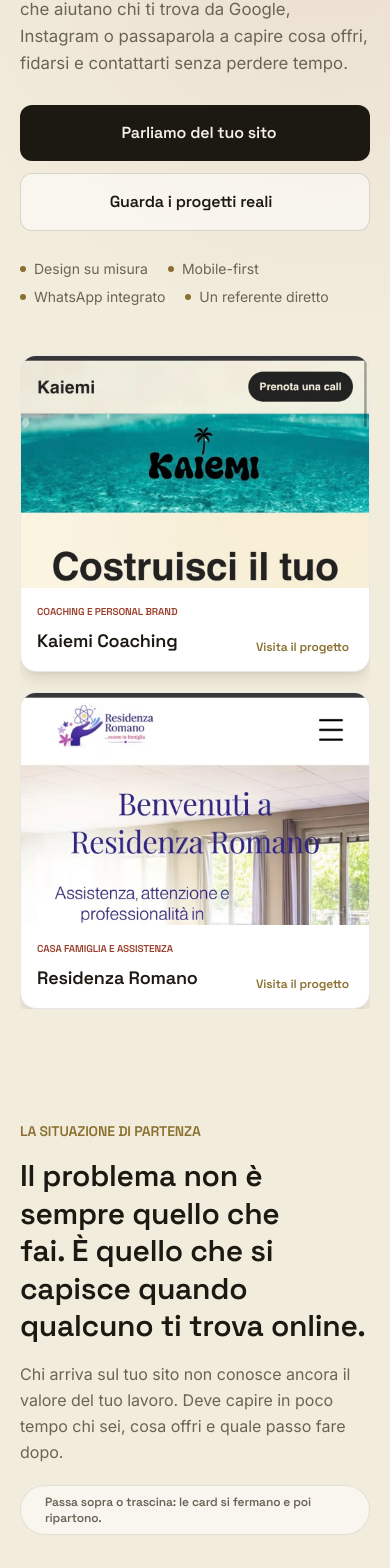
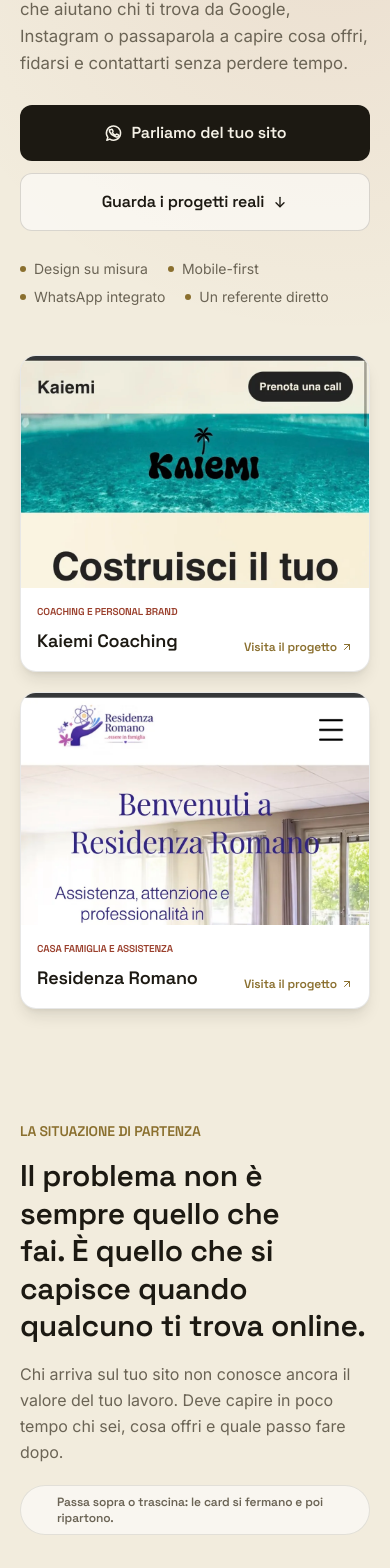
Before and after one commit to lucamontinipv-boop/Web-studio-design, a Next.js app: page / in a window 390 px wide. Shown: the part 318-1886 px from the top of the page. Built offline with nearby package versions, Linux system fonts and the light colour scheme.

Commit message:
Fix mobile layout shift

```diff
--- a/app/globals.css
+++ b/app/globals.css
@@ -597,6 +597,27 @@
   white-space: nowrap;
 }
 
+
+/* Reserve icon geometry before the deferred Tabler font stylesheet arrives.
+   The glyph can paint later without changing surrounding layout. */
+i.ti {
+  display: inline-block;
+  width: 1em;
+  min-width: 1em;
+  height: 1em;
+  flex: 0 0 1em;
+  line-height: 1;
+  text-align: center;
+  vertical-align: -0.125em;
+}
+
+i.ti::before {
+  display: block;
+  width: 100%;
+  height: 100%;
+  line-height: 1;
+}
+
 /* ================= PERFORMANCE-FIRST RENDERING ================= */
 
 /* Keep the initial viewport light. Chromium renders these sections when they
@@ -608,10 +629,6 @@
     contain-intrinsic-size: auto 900px;
   }
 
-  .hero-previews {
-    content-visibility: auto;
-    contain-intrinsic-size: auto 860px;
-  }
 }
 
 /* CSS-only marquee interaction states. */
--- a/components/Header.tsx
+++ b/components/Header.tsx
@@ -1,4 +1,23 @@
 import { nav, WHATSAPP_LINK } from "@/data/content";
+
+function WhatsAppIcon({ className = "" }: { className?: string }) {
+  return (
+    <svg
+      viewBox="0 0 24 24"
+      fill="none"
+      stroke="currentColor"
+      strokeWidth="1.8"
+      strokeLinecap="round"
+      strokeLinejoin="round"
+      className={className}
+      aria-hidden="true"
+      focusable="false"
+    >
+      <path d="M3.4 20.6l1.25-3.35A8.5 8.5 0 1 1 7 19.35L3.4 20.6Z" />
+      <path d="M8.4 8.1c.2-.45.42-.46.72-.47h.42c.14 0 .36.05.55.46l.7 1.68c.08.2.07.38-.03.55l-.5.72c-.13.17-.24.32-.1.57.14.25.63 1.03 1.35 1.67.93.82 1.7 1.08 1.96 1.2.25.13.4.1.55-.07l.82-.95c.18-.2.36-.16.6-.08l1.62.77c.25.12.42.18.48.28.06.1.06.58-.14 1.13-.2.55-1.16 1.05-1.6 1.12-.42.07-.97.1-1.56-.1-.36-.12-.82-.27-1.42-.53-.25-.11-4.37-1.62-5.95-5.42-.44-1.05-.47-1.92-.13-2.54Z" />
+    </svg>
+  );
+}
 
 export default function Header() {
   return (
@@ -28,7 +47,7 @@
             rel="noopener noreferrer"
             className="hidden sm:inline-flex items-center gap-2 rounded-lg md:rounded-xl bg-graphite px-5 md:px-6 py-3 text-sm md:text-base font-display font-semibold text-cream hover:bg-ink-soft transition-colors"
           >
-            <i className="ti ti-brand-whatsapp text-lg" aria-hidden="true" />
+            <WhatsAppIcon className="h-[1.125rem] w-[1.125rem] shrink-0" />
             WhatsApp
           </a>
 
@@ -58,7 +77,7 @@
                   rel="noopener noreferrer"
                   className="mobile-menu-link inline-flex justify-center items-center gap-2 rounded-xl bg-graphite px-5 py-3 text-sm font-semibold text-cream"
                 >
-                  <i className="ti ti-brand-whatsapp text-lg" aria-hidden="true" />
+                  <WhatsAppIcon className="h-[1.125rem] w-[1.125rem] shrink-0" />
                   Scrivimi su WhatsApp
                 </a>
               </nav>
--- a/components/Hero.tsx
+++ b/components/Hero.tsx
@@ -1,5 +1,32 @@
 import { hero, WHATSAPP_LINK } from "@/data/content";
 import ImageWithFallback from "./ImageWithFallback";
+
+function ArrowUpRightIcon() {
+  return (
+    <svg viewBox="0 0 24 24" fill="none" stroke="currentColor" strokeWidth="2" strokeLinecap="round" strokeLinejoin="round" className="h-[1em] w-[1em] shrink-0" aria-hidden="true">
+      <path d="M7 17 17 7" />
+      <path d="M7 7h10v10" />
+    </svg>
+  );
+}
+
+function ArrowDownIcon() {
+  return (
+    <svg viewBox="0 0 24 24" fill="none" stroke="currentColor" strokeWidth="2" strokeLinecap="round" strokeLinejoin="round" className="h-[1em] w-[1em] shrink-0" aria-hidden="true">
+      <path d="M12 5v14" />
+      <path d="m6 13 6 6 6-6" />
+    </svg>
+  );
+}
+
+function WhatsAppIcon() {
+  return (
+    <svg viewBox="0 0 24 24" fill="none" stroke="currentColor" strokeWidth="1.8" strokeLinecap="round" strokeLinejoin="round" className="h-5 w-5 shrink-0" aria-hidden="true">
+      <path d="M3.4 20.6l1.25-3.35A8.5 8.5 0 1 1 7 19.35L3.4 20.6Z" />
+      <path d="M8.4 8.1c.2-.45.42-.46.72-.47h.42c.14 0 .36.05.55.46l.7 1.68c.08.2.07.38-.03.55l-.5.72c-.13.17-.24.32-.1.57.14.25.63 1.03 1.35 1.67.93.82 1.7 1.08 1.96 1.2.25.13.4.1.55-.07l.82-.95c.18-.2.36-.16.6-.08l1.62.77c.25.12.42.18.48.28.06.1.06.58-.14 1.13-.2.55-1.16 1.05-1.6 1.12-.42.07-.97.1-1.56-.1-.36-.12-.82-.27-1.42-.53-.25-.11-4.37-1.62-5.95-5.42-.44-1.05-.47-1.92-.13-2.54Z" />
+    </svg>
+  );
+}
 
 type Preview = (typeof hero.previews)[number];
 
@@ -27,7 +54,7 @@
           <p className="font-display font-semibold text-lg text-graphite">{preview.title}</p>
           <span className="inline-flex items-center gap-1 text-xs text-gold-deep font-display font-semibold">
             {preview.cta}
-            <i className="ti ti-arrow-up-right" aria-hidden="true" />
+            <ArrowUpRightIcon />
           </span>
         </div>
       </div>
@@ -65,7 +92,7 @@
               rel="noopener noreferrer"
               className="inline-flex items-center justify-center gap-2 rounded-xl bg-graphite px-6 py-4 font-display font-semibold text-cream hover:bg-ink-soft transition-colors"
             >
-              <i className="ti ti-brand-whatsapp text-xl" aria-hidden="true" />
+              <WhatsAppIcon />
               {hero.ctaPrimary}
             </a>
             <a
@@ -73,7 +100,7 @@
               className="inline-flex items-center justify-center gap-2 rounded-xl border border-graphite/15 bg-white/55 px-6 py-4 font-display font-semibold text-graphite hover:bg-white transition-colors"
             >
               {hero.ctaSecondary}
-              <i className="ti ti-arrow-down" aria-hidden="true" />
+              <ArrowDownIcon />
             </a>
           </div>
 
```
